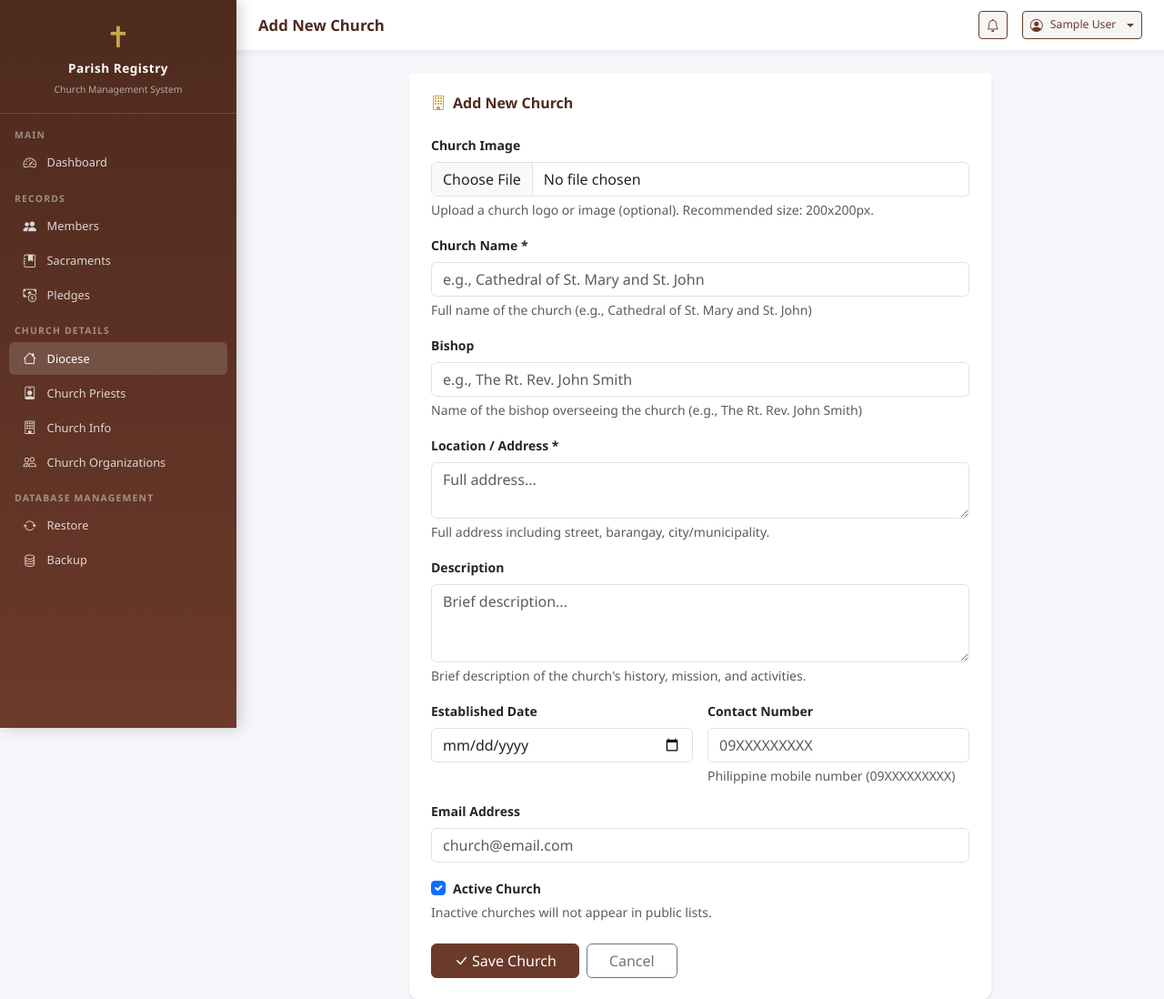
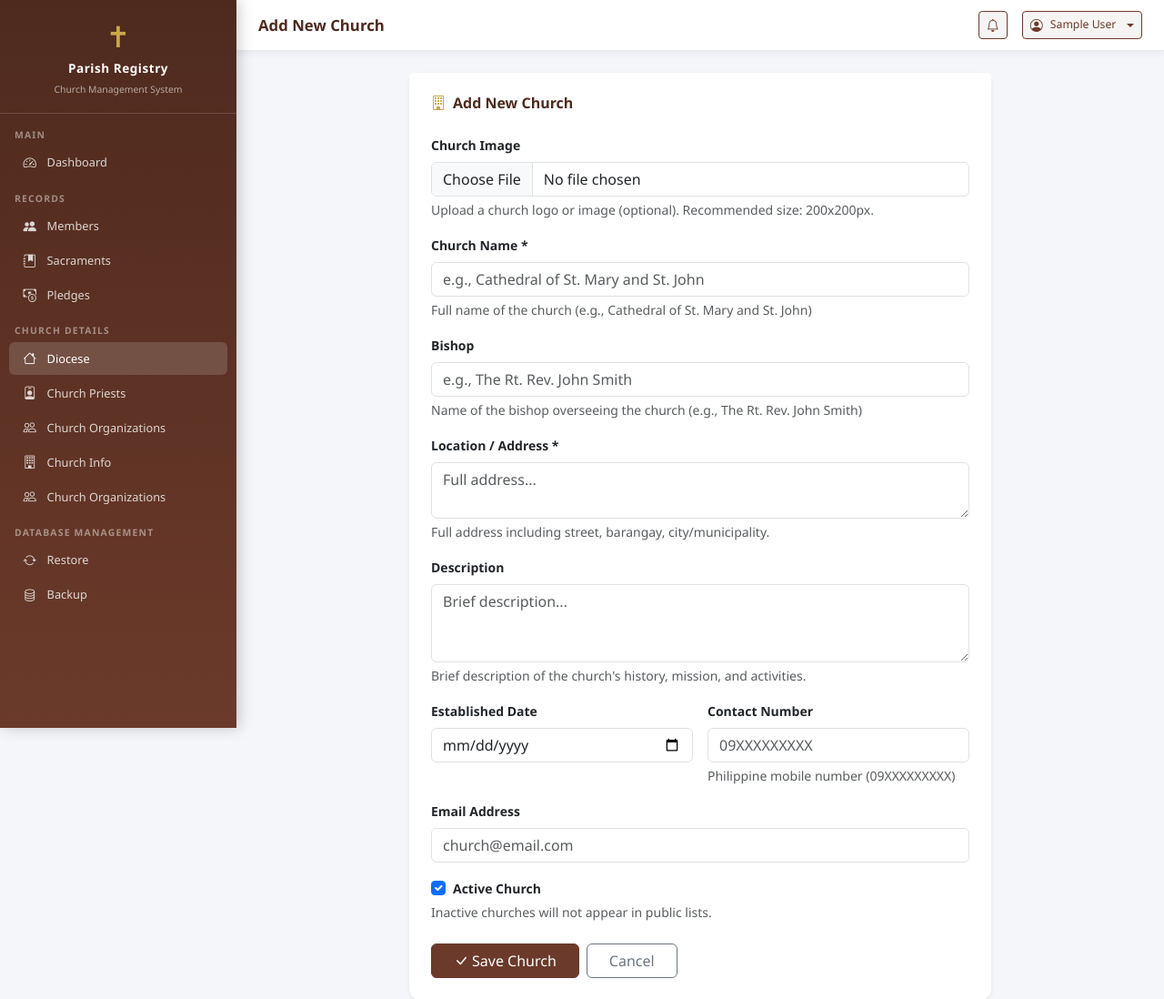
Before and after one commit to Precious143Bless/registry, a Django app: page /churches/new/ in a window 1280 px wide. Shown: the top 1098 px of the page at 91% size. Run offline with Django 4.2, Linux system fonts and the light colour scheme; the visitor is signed in with stand-in values (Sample User, id 1); data that the repository does not hold is empty.

Commit message:
arrange nav bar

```diff
--- a/registry/templates/registry/base.html
+++ b/registry/templates/registry/base.html
@@ -336,6 +336,11 @@
                 </a>
             </li> {% endcomment %}
             <li class="nav-item">
+                <a href="{% url 'organization_list' %}" class="nav-link {% if 'organization' in request.resolver_match.url_name %}active{% endif %}">
+                    <i class="bi bi-people"></i> Church Organizations
+                </a>
+            </li>
+            <li class="nav-item">
                 <a href="{% url 'parish_info' %}" class="nav-link {% if request.resolver_match.url_name == 'parish_info' %}active{% endif %}">
                     <i class="bi bi-building"></i> Church Info
                 </a>
```
